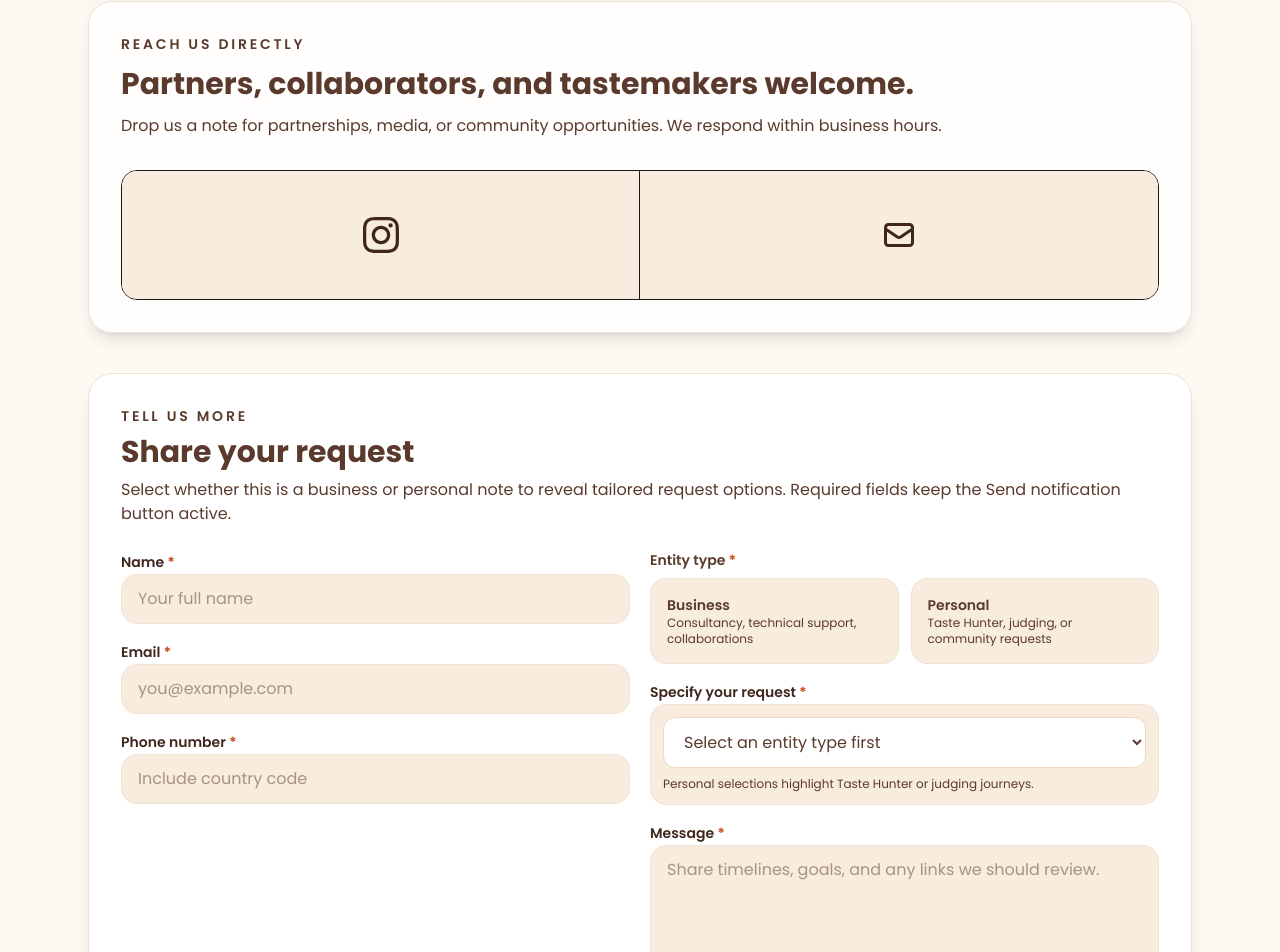
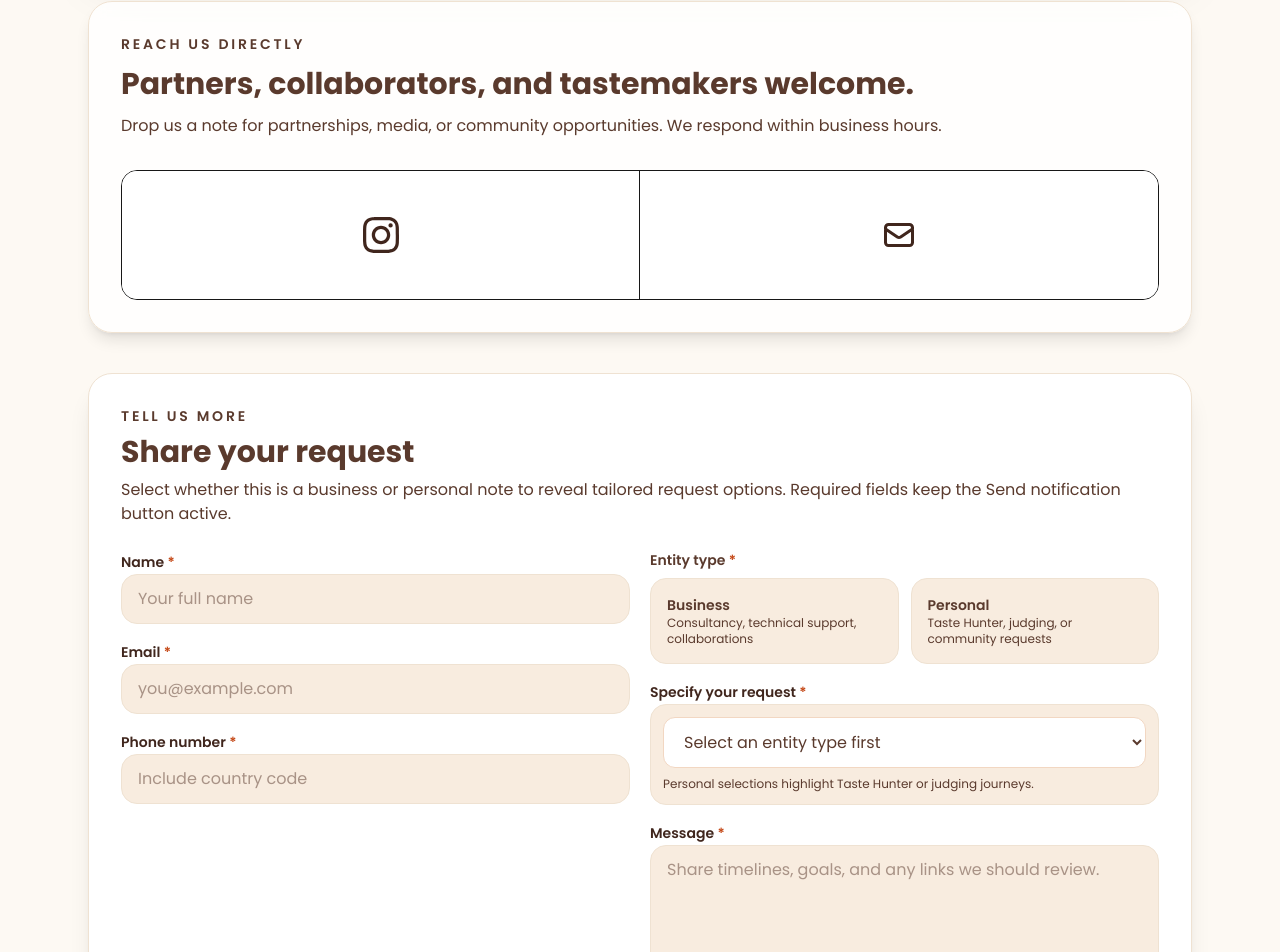
Before and after one commit to LayerSyncAi/savaal, a Next.js app: page /contact in a window 1280 px wide. Shown: the part 875-1827 px from the top of the page. Built offline with nearby package versions, Linux system fonts and the light colour scheme.

Commit message:
Updated contact details component

```diff
--- a/app/contact/components/ContactDetails.tsx
+++ b/app/contact/components/ContactDetails.tsx
@@ -141,7 +141,7 @@ const LinkBox = ({
       onMouseLeave={(e) => {
         handleMouseLeave(e);
       }}
-      className="relative grid h-24 w-full place-content-center bg-(--secondary-light) transition sm:h-32"
+      className="relative grid h-24 w-full place-content-center bg-white transition sm:h-32"
     >
       <Icon className="text-2xl sm:text-3xl lg:text-4xl text-[var(--primary-dark)]" />
 
```
